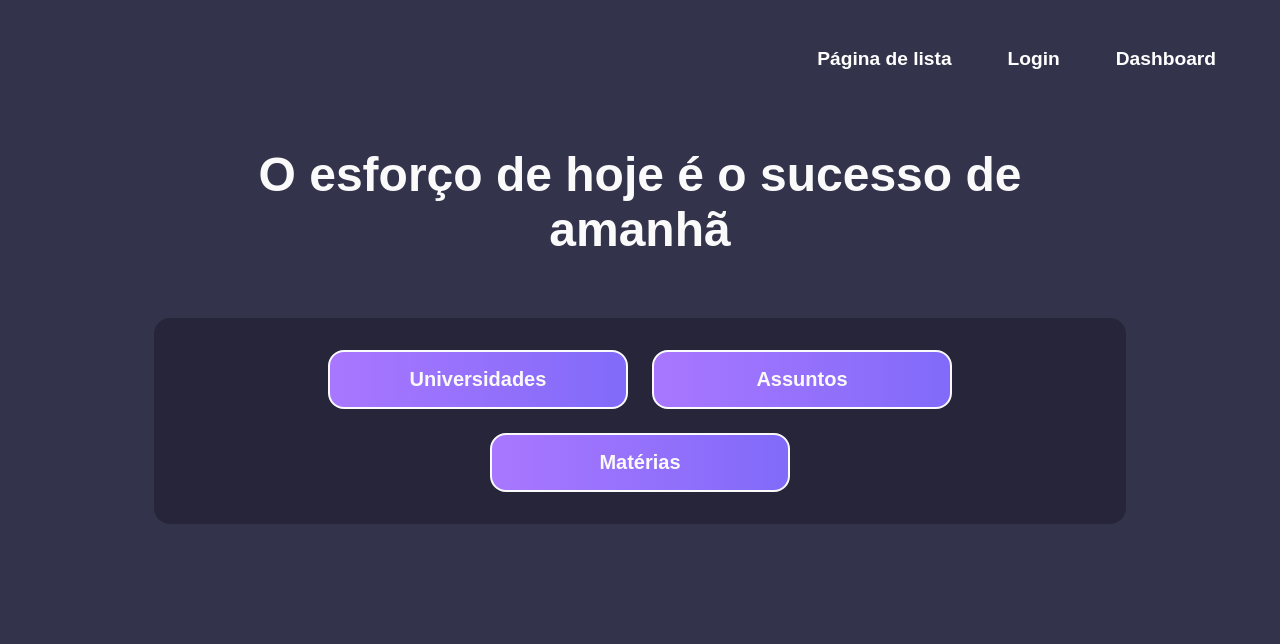
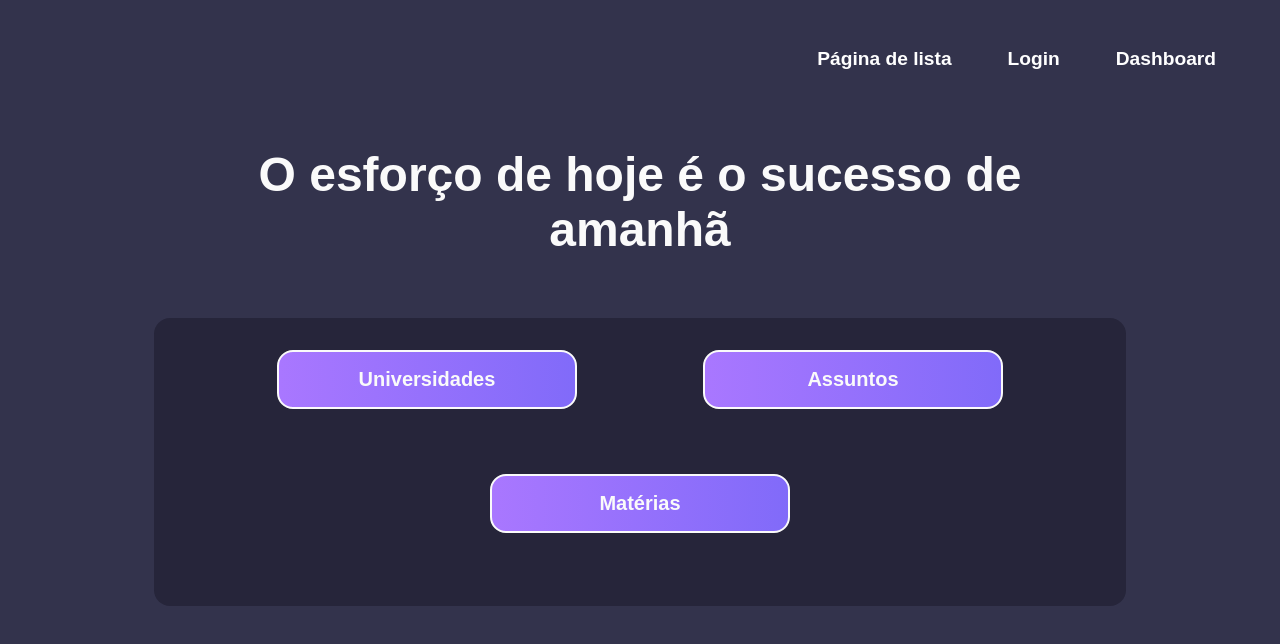
Before and after one commit to Camie-M/aprovamais_fe, a Next.js app in the folder AprovaMais_Frontend/: page / in a window 1280 px wide. Shown: the top 644 px of the page. Built offline with nearby package versions, Linux system fonts and the light colour scheme.

Commit message:
added filters

```diff
--- a/AprovaMais_Frontend/src/app/components/checkbox-list/index.js
+++ b/AprovaMais_Frontend/src/app/components/checkbox-list/index.js
@@ -2,10 +2,27 @@
 import React, { useState } from "react";
 import styles from "./styles.module.scss";
 
-const CheckboxList = ({ items, title }) => {
+const CheckboxList = ({ items, title, setSelectedList }) => {
   const [showOptions, setShowOptions] = useState(false);
+  const [selectedItems, setSelectedItems] = useState([]);
 
   const toggleList = () => setShowOptions(!showOptions);
+
+  const handleCheckboxChange = (event) => {
+    const value = Number(event.target.value);
+    const { checked } = event.target;
+
+    let updatedItems;
+    if (checked) {
+      const itemObject = items.find((item) => item.id === value);
+      updatedItems = [...selectedItems, itemObject];
+    } else {
+      updatedItems = selectedItems.filter((item) => item.id !== value);
+    }
+
+    setSelectedItems(updatedItems);
+    setSelectedList(updatedItems);
+  };
 
   return (
     <div className={styles.checkboxContainer}>
@@ -20,7 +37,14 @@ const CheckboxList = ({ items, title }) => {
         <div className={styles.checkboxList}>
           {items.map((item) => (
             <label key={item.id} className={styles.checkboxItem}>
-              <input type="checkbox" value={item.id} />
+              <input
+                type="checkbox"
+                value={item.id}
+                onChange={handleCheckboxChange}
+                checked={selectedItems.some(
+                  (selected) => selected.id === item.id
+                )}
+              />
               {item.label}
             </label>
           ))}
--- a/AprovaMais_Frontend/src/app/components/checkbox-list/styles.module.scss
+++ b/AprovaMais_Frontend/src/app/components/checkbox-list/styles.module.scss
@@ -1,6 +1,7 @@
 .checkboxContainer {
   position: relative;
   display: inline-block;
+  min-height: 100px; /* Adjust this value as needed */
 }
 
 .buttonList {
@@ -53,10 +54,17 @@
 }
 
 .checkboxItem input[type="checkbox"]::before {
+  content: "";
+  display: none;
+}
+
+.checkboxItem input[type="checkbox"]:checked::before {
   content: "✔";
   color: white;
   font-size: 16px;
-  display: none;
+  display: flex;
+  align-items: center;
+  justify-content: center;
 }
 
 .checkboxItem input[type="checkbox"]:checked {
--- a/AprovaMais_Frontend/src/app/components/filters/index.js
+++ b/AprovaMais_Frontend/src/app/components/filters/index.js
@@ -1,3 +1,7 @@
+"use client";
+
+import React, { useEffect, useState } from "react";
+
 import styles from "./styles.module.scss";
 
 import CheckboxList from "@/app/components/checkbox-list";
@@ -6,13 +10,72 @@ import subjects from "@/mocks/subjects.json";
 import themes from "@/mocks/themes.json";
 import topics from "@/mocks/topics.json";
 import universities from "@/mocks/universities.json";
+import InputNumber from "../inputNumber";
 
 export default function Filters() {
+  const [selectedUniversities, setSelectedUniversities] = useState([]);
+  const [selectedThemes, setSelectedSubjectsThemes] = useState([]);
+  const [selectedSubjects, setSelectedSubjects] = useState([]);
+  const [selectedTopics, setSelectedTopics] = useState([]);
+  const [topicsList, setTopicsList] = useState([]);
+  const [startYear, setStartYear] = useState([]);
+  const [endYear, setEndYear] = useState([]);
+
+  useEffect(() => {
+    const selectedSubjectLabels = selectedSubjects.map(
+      (subject) => subject.label
+    );
+
+    const filteredTopics = topics
+      .filter((topic) => selectedSubjectLabels.includes(topic.subject))
+      .map((topic) => ({
+        id: topic.id,
+        label: `${topic.subject} - ${topic.topic}`,
+      }));
+
+    setTopicsList(filteredTopics);
+  }, [selectedSubjects]);
+
   return (
     <div className={styles.filters}>
-      <CheckboxList items={universities} title="Universidades" />
-      <CheckboxList items={themes} title="Assuntos" />
-      <CheckboxList items={subjects} title="Matérias" />
+      <div className={styles.checkboxWrapper}>
+        <CheckboxList
+          items={universities}
+          title="Universidades"
+          setSelectedList={setSelectedUniversities}
+        />
+
+        <div
+          className={`${styles.inputs} ${selectedUniversities.length ? styles.show : ""}`}
+        >
+          <InputNumber placeholder={"Ano inicial"} label={"Ano inicial"} />
+          <InputNumber placeholder={"Ano final"} label={"Ano final"} />
+        </div>
+      </div>
+
+      <CheckboxList
+        items={themes}
+        title="Assuntos"
+        setSelectedList={setSelectedSubjectsThemes}
+      />
+
+      <div className={styles.checkboxWrapper}>
+        <CheckboxList
+          items={subjects}
+          title="Matérias"
+          setSelectedList={setSelectedSubjects}
+        />
+
+        <div
+          className={`${styles.inputs} ${selectedSubjects.length ? styles.show : ""}`}
+        >
+          <CheckboxList
+            items={topicsList}
+            title="Tópicos"
+            setSelectedList={setSelectedTopics}
+          />
+        </div>
+      </div>
     </div>
   );
 }
--- a/AprovaMais_Frontend/src/app/components/filters/styles.module.scss
+++ b/AprovaMais_Frontend/src/app/components/filters/styles.module.scss
@@ -1,6 +1,7 @@
 .filters {
   display: flex;
   flex-wrap: wrap;
+  align-items: flex-start; /* Ensure all elements start at the same height */
   justify-content: center;
   gap: 24px;
   background-color: var(--background-enhance);
@@ -9,3 +10,20 @@
   padding: 2rem 4rem;
   position: relative;
 }
+
+.inputs {
+  display: flex;
+  align-items: center;
+  justify-content: space-between;
+  opacity: 0;
+  height: 0;
+  overflow: hidden;
+  transition:
+    height 0.3s ease,
+    opacity 0.3s ease;
+}
+
+.inputs.show {
+  opacity: 1;
+  height: auto;
+}
--- /dev/null
+++ b/AprovaMais_Frontend/src/app/components/inputNumber/index.js
@@ -0,0 +1,12 @@
+import styles from "./styles.module.scss";
+
+export default function InputNumber({ placeholder, label }) {
+  return (
+    <div className={styles.inputNumber}>
+      <label htmlFor={label} className={styles.srOnly}>
+        {label}
+      </label>
+      <input placeholder={placeholder} id={label} />
+    </div>
+  );
+}
--- /dev/null
+++ b/AprovaMais_Frontend/src/app/components/inputNumber/styles.module.scss
@@ -0,0 +1,22 @@
+.inputNumber {
+  margin: 2rem 0.25rem 0 0.25rem;
+  input {
+    border: 2px solid var(--primary);
+    border-radius: 8px;
+    padding: 0.5rem 0.25rem;
+    font-size: 14px;
+    max-width: 80%;
+  }
+}
+
+.srOnly {
+  position: absolute;
+  width: 1px;
+  height: 1px;
+  padding: 0;
+  margin: -1px;
+  overflow: hidden;
+  clip: rect(0, 0, 0, 0);
+  white-space: nowrap;
+  border: 0;
+}
```
